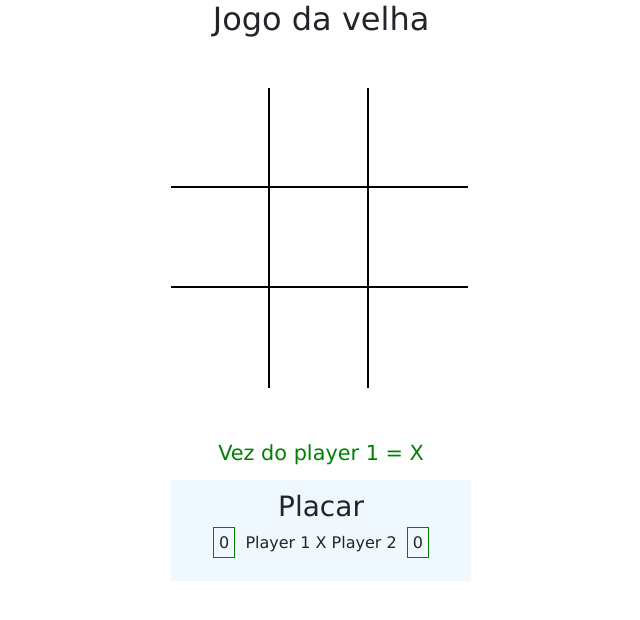
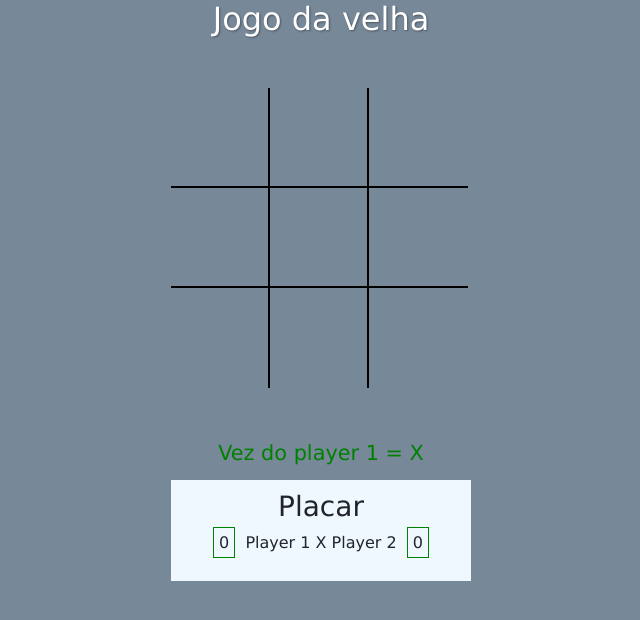
Before and after one commit to bilisko/jogo-da-velha, a plain HTML site: page index.html in a window 1280 px wide. Shown: the whole page, without its empty margins (319-959 px from the left). Drawn offline with nearby package versions, Linux system fonts and the light colour scheme.

Commit message:
Update style.css

```diff
--- a/style.css
+++ b/style.css
@@ -5,9 +5,18 @@
     font-family: 'Lucida Sans', 'Lucida Sans Regular', 'Lucida Grande', 'Lucida Sans Unicode', Geneva, Verdana, sans-serif;
 }
 
+.fundo{
+    position: absolute;
+    width: 100%;
+    height: 100%;
+    background-color: lightslategray;;
+}
+
 h2{
     text-align: center;
     margin-top: 10px;
+    color: white!important;
+    text-shadow: 1px 1px 2px rgba(0, 0, 0, 0.363);
 }
 
 #indicaVez{
```
